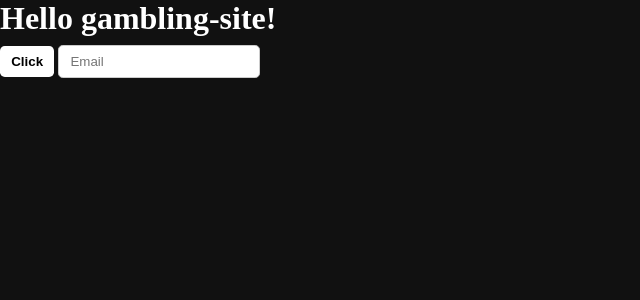
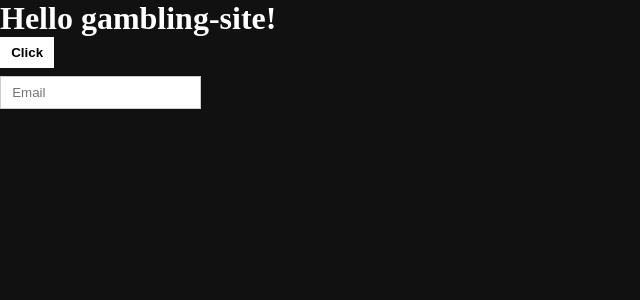
Before and after one commit to Marci0817/gambling-site, a PHP site: page / in a window 1280 px wide. Shown: the top 300 px of the page, without its empty margins (0-640 px from the left). Run offline with PHP 8.4, Linux system fonts and the light colour scheme.

Commit message:
Make btn class work with links

```diff
--- a/styles/global.css
+++ b/styles/global.css
@@ -20,12 +20,13 @@ body {
 
 /* Components */
 .btn{
+    display: block;
+    text-decoration: none;
     background-color: var(--accent);
     color: #000;
     font-weight: 600;
     padding: 0.5rem 0.7rem;
     border: none;
-    border-radius: 0.3rem;
     cursor: pointer;
 }
 
@@ -42,7 +43,6 @@ body {
 input{
     padding: 0.5rem 0.7rem;
     border: 1px solid #ccc;
-    border-radius: 0.3rem;
     margin: 0.5rem 0;
 }
 
```
